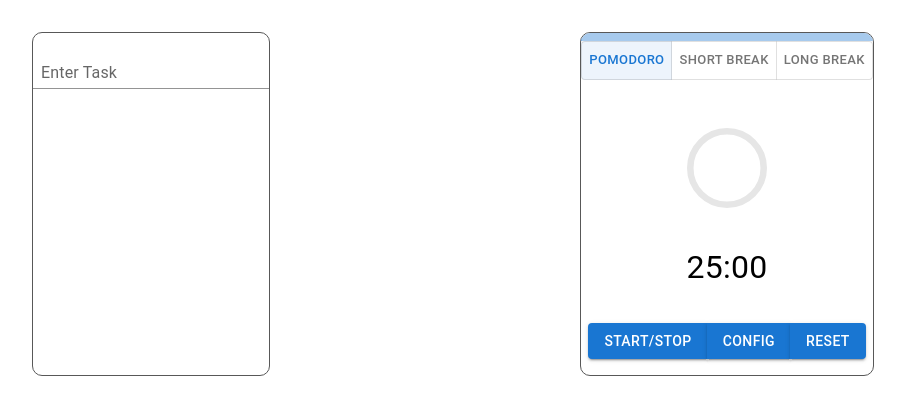
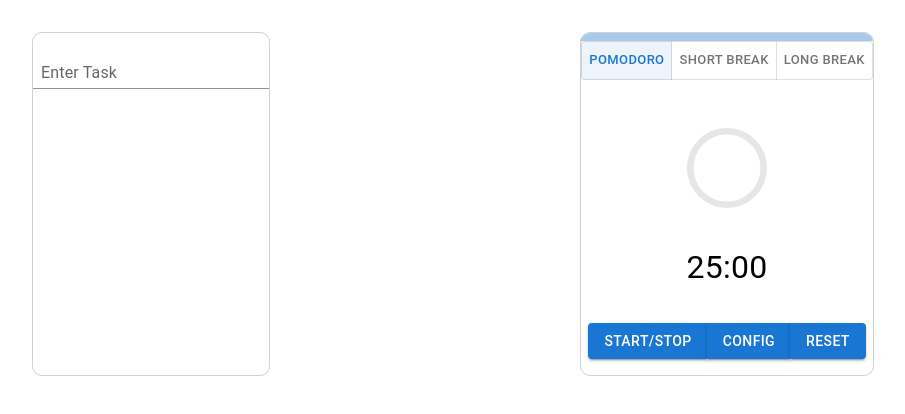
Before and after one commit to JDTalley/productively, a React (Create React App) app: page / in a window 1280 px wide. Shown: the top 414 px of the page, without its empty margins (187-1092 px from the left). Built offline with nearby package versions, Linux system fonts and the light colour scheme.

Commit message:
Slight style changes.

```diff
--- a/package.json
+++ b/package.json
@@ -8,6 +8,7 @@
     "@fontsource/roboto": "^4.5.7",
     "@mui/icons-material": "^5.8.4",
     "@mui/material": "^5.9.3",
+    "@reduxjs/toolkit": "^1.8.3",
     "@testing-library/jest-dom": "^5.16.4",
     "@testing-library/react": "^13.3.0",
     "@testing-library/user-event": "^13.5.0",
--- a/src/App.tsx
+++ b/src/App.tsx
@@ -1,4 +1,3 @@
-import React from 'react';
 import Pomodoro from './components/Pomodoro/Pomodoro'
 import TaskList from './components/Task/TaskList';
 import Container from '@mui/material/Container';
--- a/src/components/Pomodoro/Pomodoro.tsx
+++ b/src/components/Pomodoro/Pomodoro.tsx
@@ -118,7 +118,7 @@
                 flexDirection: 'column',
                 alignItems: 'center',
                 margin: '2rem 1rem',
-                border: '1px solid #585858',
+                border: '1px solid #d1d1d1',
                 borderRadius: '10px',
                 overflow: 'hidden',
             }}>
--- a/src/components/Task/TaskList.tsx
+++ b/src/components/Task/TaskList.tsx
@@ -44,12 +44,13 @@
             flexDirection: 'column',
             alignItems: 'center',
             margin: '2rem 1rem',
-            border: '1px solid #585858',
+            border: '1px solid #d1d1d1',
             borderRadius: '10px',
             overflow: 'hidden',
+
         }}>
             <AddTaskItem addTaskItem={addTaskItem} />
-            <List sx={{width: '100%', margin: '0 2em',}} dense={true}>
+            <List sx={{width: '100%', margin: '0 2em',maxHeight: '300px', overflow: 'auto',}} dense={true}>
                 {tasks.map((task, i) => {
                     return (
                         <TaskItem
```
Also changed, not shown: 1 other file (tests, documents, lock files or other folders).
